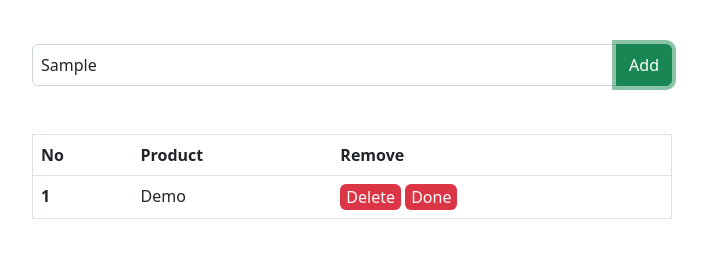
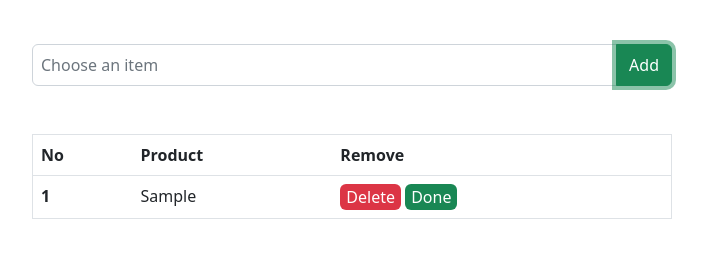
Before and after one commit to ruhulamin111/To-Do-List, a plain HTML site: page index.html in a window 1280 px wide. Both pictures are taken after typing "Sample" into the empty fields and a click on the button "Add". Shown: the part 90-348 px from the top of the page, without its empty margins (288-995 px from the left). Drawn offline with nearby package versions, Linux system fonts and the light colour scheme.

Commit message:
problem solve

```diff
--- a/app.js
+++ b/app.js
@@ -1,20 +1,24 @@
 let count = 0;
 const addItem = () => {
+    count++;
     const inputValue = document.getElementById('input-field').value;
-    count++;
-    if (inputValue == 0) {
+    if (inputValue == '') {
         alert('Please choose an item')
     }
     else {
         const container = document.getElementById('container');
-        const subContainer = document.getElementById('sub-container');
+        const subContainer = document.createElement('tr');
         subContainer.innerHTML = `
         <th scope="row">${count}</th>
-        <td>Demo</td>
+        <td>${inputValue}</td>
         <td>
-        <button onclick="" class="border-0 bg-danger text-white rounded ">Delete</button>
-        <button onclick="" class="border-0 bg-danger text-white rounded ">Done</button>
+            <button onclick="" class="border-0 bg-danger text-white rounded ">
+            Delete</button>
+            <button onclick="" class="border-0 bg-success text-white rounded ">
+            Done</button>
         </td>
 `;
+        container.appendChild(subContainer);
+        document.getElementById('input-field').value = '';
     }
 }
--- a/index.html
+++ b/index.html
@@ -29,15 +29,7 @@
                 </tr>
             </thead>
             <tbody id="container">
-                <tr id="sub-container">
-                    <th scope="row">1</th>
-                    <td>Demo</td>
-                    <td>
-                        <button onclick="" class="border-0 bg-danger text-white rounded ">Delete</button>
 
-                        <button onclick="" class="border-0 bg-success text-white rounded ">Done</button>
-                    </td>
-                </tr>
             </tbody>
         </table>
 
```
